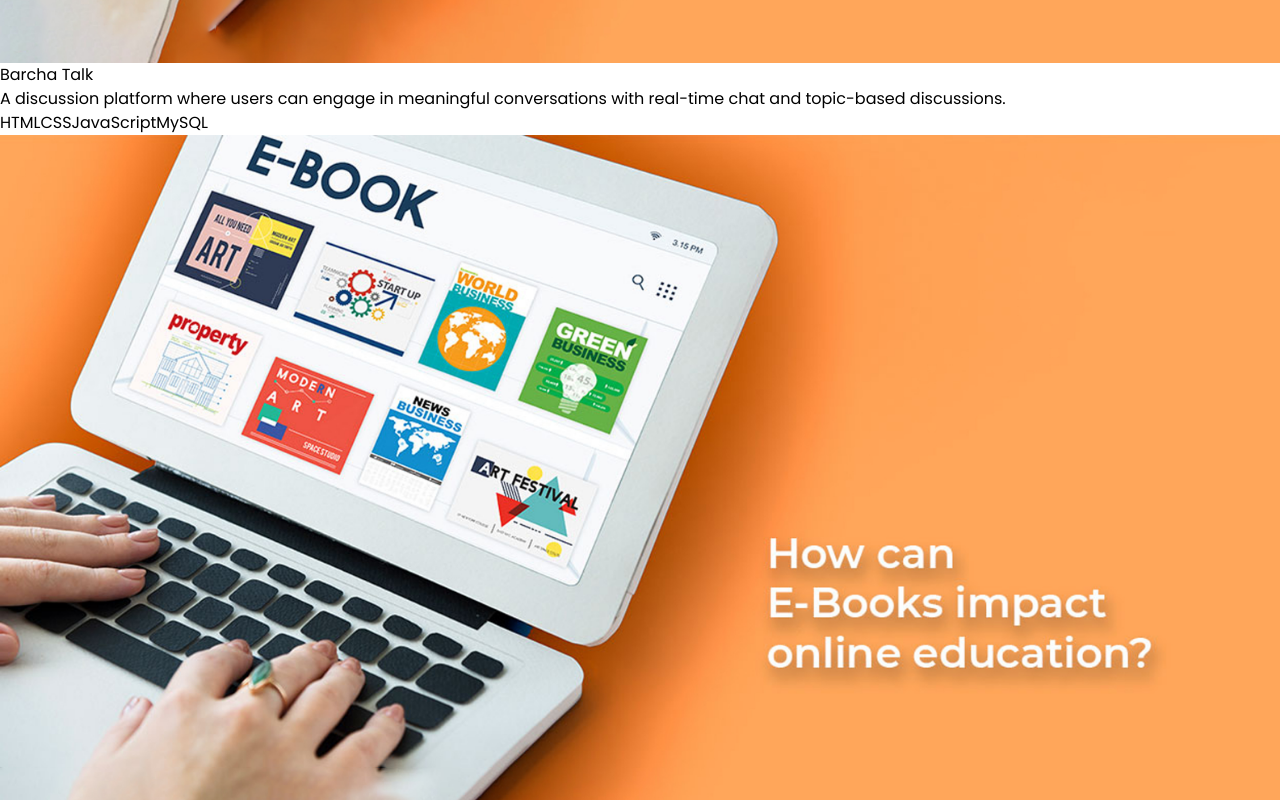
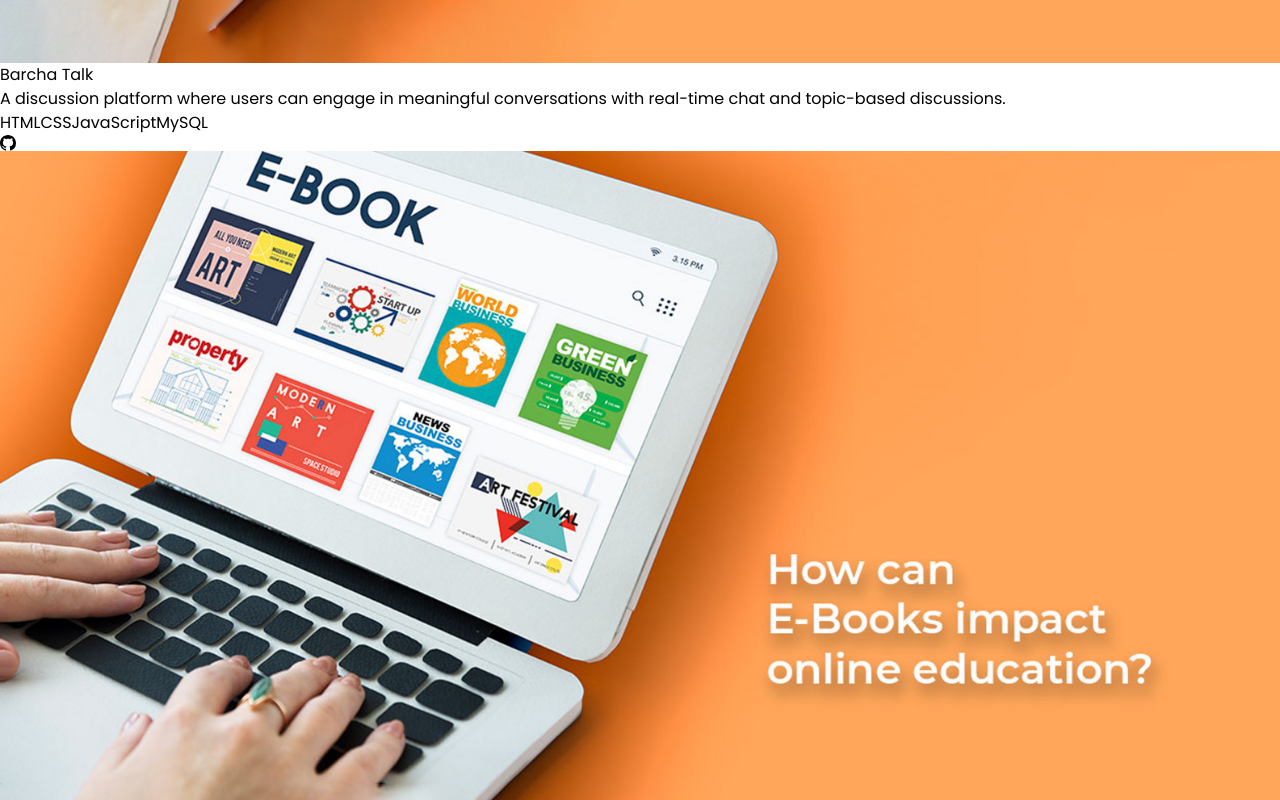
Before and after one commit to HamzaBnJemaa/hamzabenjemaa, a React (Vite) app: page / in a window 1280 px wide. Shown: the part 2760-3560 px from the top of the page. Built offline with nearby package versions, Linux system fonts and the light colour scheme.

Commit message:
githubLinkButton

```diff
--- a/src/components/Projects.jsx
+++ b/src/components/Projects.jsx
@@ -2,8 +2,8 @@ import image1 from '../assets/ebookstore.jpg';
 import image2 from '../assets/codini.jpg';
 import image3 from '../assets/hamza4.png';
 import image4 from '../assets/hamza5.jpg';
-
 import { motion } from "framer-motion";
+import { BsGithub } from "react-icons/bs"; // Import GitHub icon
 
 const projectsData = [
   {
@@ -11,33 +11,37 @@ const projectsData = [
     title: "Barcha Talk",
     description: "A discussion platform where users can engage in meaningful conversations with real-time chat and topic-based discussions.",
     technologies: ["HTML", "CSS", "JavaScript", "MySQL"],
+    githubLink: "https://github.com/yourusername/barcha-talk", // Add GitHub link
   },
   {
     image: image1,
     title: "E-Book Store",
     description: "An online bookstore with user authentication, book previews, and a rating system.",
     technologies: ["HTML", "CSS", "JavaScript", "MySQL"],
+    githubLink: "https://github.com/yourusername/ebook-store", // Add GitHub link
   },
   {
     image: image2,
     title: "Codini Platform",
     description: "A digital coding school with interactive lessons, quizzes, and mentorship from elite teachers.",
     technologies: ["JavaScript", "TypeScript", "Next.js", "Tailwind", "React Native", "MongoDB", "JWT"],
+    githubLink: "https://github.com/yourusername/codini-platform", // Add GitHub link
   },
   {
     image: image3,
     title: "Social Media App",
     description: "A community-driven platform with features like user profiles, posts, likes, and comments.",
     technologies: ["TypeScript", "CSS", "JavaScript", "MySQL"],
+    githubLink: "https://github.com/yourusername/social-media-app", // Add GitHub link
   },
   {
     image: image4,
     title: "E-Commerce Store",
     description: "A full-fledged e-commerce store with secure payments, product management, and an intuitive shopping experience.",
     technologies: ["HTML", "CSS", "JavaScript", "MySQL"],
+    githubLink: "https://github.com/yourusername/ecommerce-store", // Add GitHub link
   },
 ];
-
 
 const fadeIn = {
   hidden: { opacity: 0, y: 50 },
@@ -88,6 +92,15 @@ const Projects = () => {
                   </span>
                 ))}
               </div>
+              {/* GitHub Logo Button */}
+              <a
+                href={project.githubLink}
+                target="_blank"
+                rel="noopener noreferrer"
+                className="mt-4 flex items-center justify-center w-10 h-10 bg-gray-800 rounded-full hover:bg-gray-700 transition duration-300"
+              >
+                <BsGithub className="text-white text-xl" />
+              </a>
             </div>
           </motion.div>
         ))}
```
Also changed, not shown: src/components/Tech.jsx (+8 -0 lines). Lines whose indentation alone changed are shown as unchanged.
